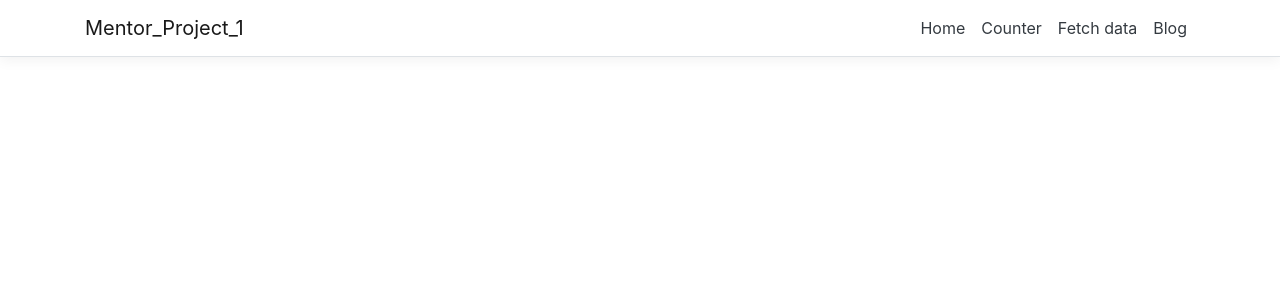
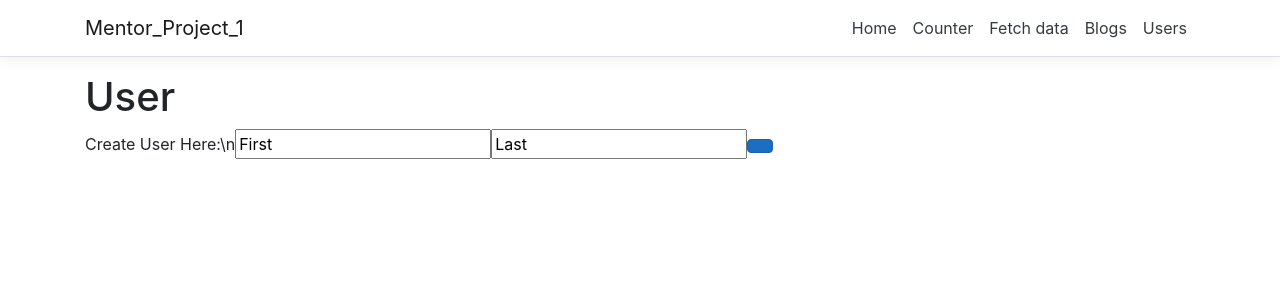
Before and after one commit to cdowneyHW/mentor-project-1, a React (Create React App) app in the folder Mentor_Project_1/ClientApp/: page /user in a window 1280 px wide. Shown: the top 300 px of the page. Built offline with nearby package versions, Linux system fonts and the light colour scheme.

Commit message:
Added create user endpoint in js

```diff
--- a/Mentor_Project_1/ClientApp/src/App.js
+++ b/Mentor_Project_1/ClientApp/src/App.js
@@ -5,6 +5,7 @@ import { Home } from './components/Home';
 import { FetchData } from './components/FetchData';
 import { Counter } from './components/Counter';
 import { Blog } from './components/Blog';
+import { User } from './components/User';
 
 import './custom.css'
 
@@ -18,6 +19,7 @@ export default class App extends Component {
         <Route path='/counter' component={Counter} />
         <Route path='/fetch-data' component={FetchData} />
         <Route path='/blog' component={Blog} />
+        <Route path='/user' component={User} />
       </Layout>
     );
   }
--- a/Mentor_Project_1/ClientApp/src/components/Blog.js
+++ b/Mentor_Project_1/ClientApp/src/components/Blog.js
@@ -37,7 +37,7 @@ export class Blog extends Component {
             <form onSubmit={this.handleSubmit}>
                 <div>
                     <h1>Blog</h1>
-                    <p1>Create Blog here:/n</p1>
+                    <p1>Create Blog here:\n</p1>
                     <input type="text" value={this.state.urlValue} onChange={this.handleChange} />
                     <button className="btn btn-primary" type="submit" value="Submit" label="Submit" />
                 </div>
--- a/Mentor_Project_1/ClientApp/src/components/CreateBlog.js
+++ b/Mentor_Project_1/ClientApp/src/components/CreateBlog.js
@@ -1,6 +1,6 @@
 import React, { Component } from 'react';
 
-export const CreateBlog = async ({URL}) => {
+export const CreateBlog = async ({url}) => {
     const response = await fetch('https://localhost:44386/api/blog/', {
       method: "POST",
       mode: "cors",
@@ -8,7 +8,7 @@ export const CreateBlog = async ({URL}) => {
       headers: {
         "Content-Type": "application/json"
       },
-      body: JSON.stringify({url: URL})
+      body: JSON.stringify({url: url})
     });
-    return response.data;
+    return response.json().data;
   };
--- /dev/null
+++ b/Mentor_Project_1/ClientApp/src/components/CreateUser.js
@@ -0,0 +1,12 @@
+export const CreateUser = async ({fname, lname}) => {
+    const response = await fetch('https://localhost:44386/api/user/', {
+      method: "POST",
+      mode: "cors",
+      cache: "no-cache",
+      headers: {
+        "Content-Type": "application/json"
+      },
+      body: JSON.stringify({firstName: fname, lastName: lname})
+    });
+    return response.json().data;
+  };
--- a/Mentor_Project_1/ClientApp/src/components/NavMenu.js
+++ b/Mentor_Project_1/ClientApp/src/components/NavMenu.js
@@ -40,7 +40,10 @@ export class NavMenu extends Component {
                   <NavLink tag={Link} className="text-dark" to="/fetch-data">Fetch data</NavLink>
                 </NavItem>
                 <NavItem>
-                  <NavLink tag={Link} className="text-dark" to="/blog">Blog</NavLink>
+                  <NavLink tag={Link} className="text-dark" to="/blog">Blogs</NavLink>
+                </NavItem>
+                <NavItem>
+                  <NavLink tag={Link} className="text-dark" to="/user">Users</NavLink>
                 </NavItem>
               </ul>
             </Collapse>
--- /dev/null
+++ b/Mentor_Project_1/ClientApp/src/components/User.js
@@ -0,0 +1,39 @@
+import React, { Component } from 'react';
+import { CreateUser } from './CreateUser';
+
+export class User extends Component {
+    constructor(props) {
+        super(props);
+        this.state = { fName: 'First', lName: 'Last' };
+        this.handleFChange = this.handleFChange.bind(this);
+        this.handleLChange = this.handleLChange.bind(this);
+        this.handleSubmit = this.handleSubmit.bind(this);
+    }
+
+    handleFChange = event => {
+        this.setState({ fName: event.target.value })
+    }
+
+    handleLChange = event => {
+        this.setState({ lName: event.target.value })
+    }
+
+    handleSubmit = event => {
+        event.preventDefault();
+        const response = <CreateUser fName={this.state.fName} lName={this.state.lName} />;
+    }
+
+    render() {
+        return (
+            <form onSubmit={this.handleSubmit}>
+                <div>
+                    <h1>User</h1>
+                    <p1>Create User Here:\n</p1>
+                    <input type="text" value={this.state.fName} onChange={this.handleFChange} />
+                    <input type="text" value={this.state.lName} onChange={this.handleLChange} />
+                    <button className="btn btn-primary" type="submit" value="Submit" label="Submit" />
+                </div>
+            </form>
+        )
+    }
+}
```
